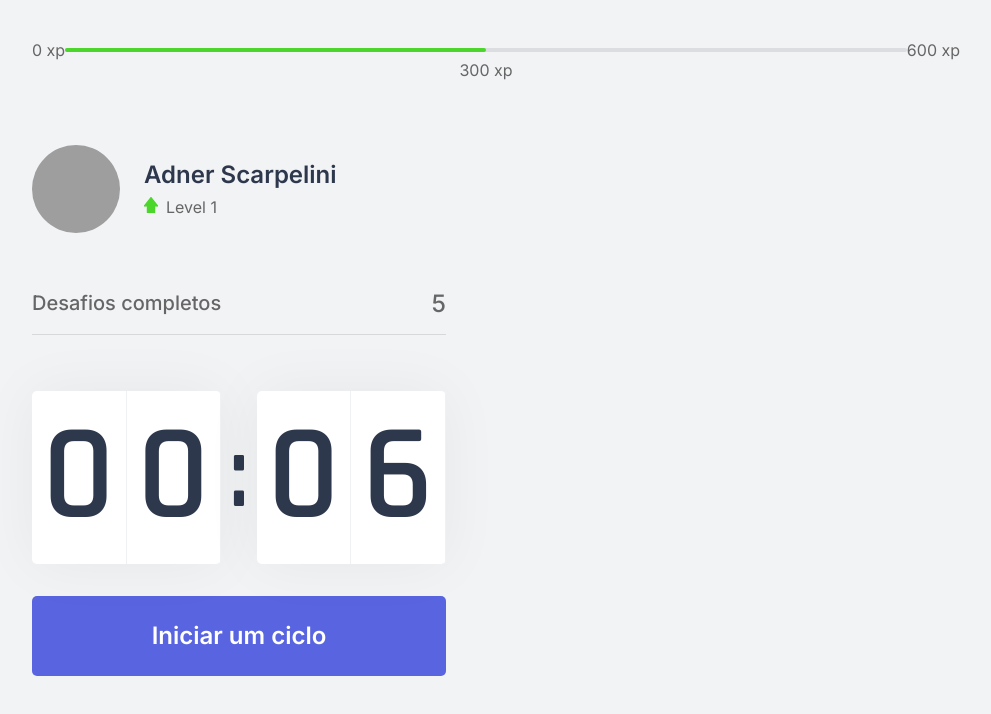
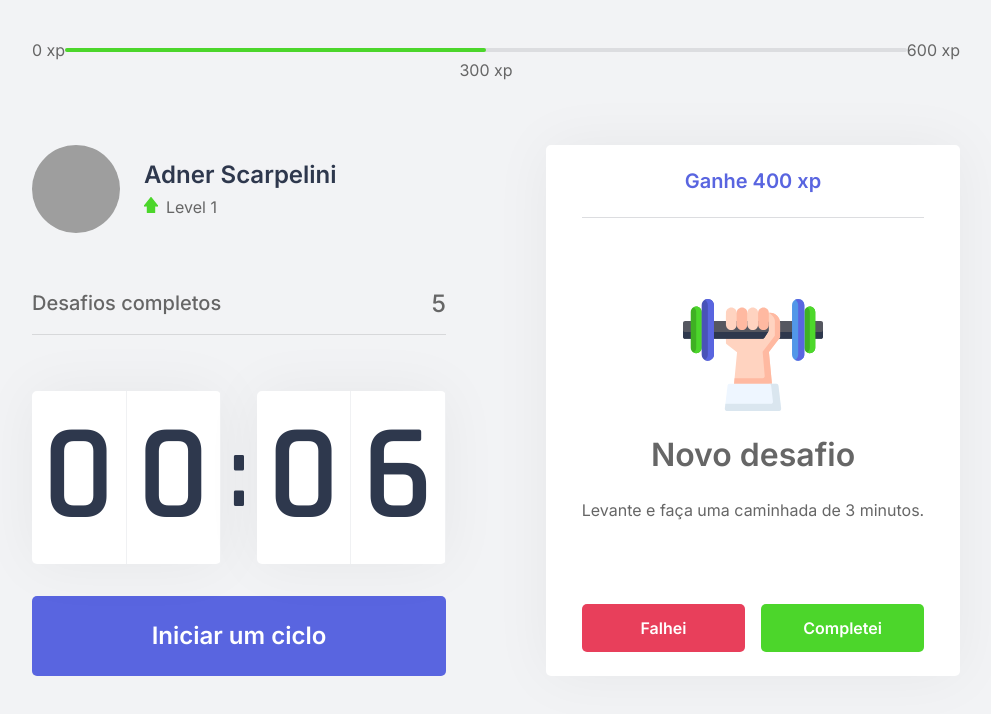
Before and after one commit to adnerscarpelini/nlw4-moveit-next, a Next.js app: page / in a window 1280 px wide. Shown: the top 714 px of the page, without its empty margins (144-1135 px from the left). Built offline with nearby package versions, Linux system fonts and the light colour scheme; grey boxes are pictures that could not be loaded.

Commit message:
Componente ChallangeBox

```diff
--- /dev/null
+++ b/src/components/ChallangeBox.tsx
@@ -0,0 +1,44 @@
+import styles from '../styles/components/ChallangeBox.module.css'
+
+export function ChallangeBox() {
+    const hasActiveChallange = true;
+
+    return (
+        <div className={styles.challangeBoxContainer}>
+            { hasActiveChallange ? (
+                <div className={styles.challangeActive}>
+                    <header>Ganhe 400 xp</header>
+
+                    <main>
+                        <img src="icons/body.svg" alt="Body" />
+                        <strong>Novo desafio</strong>
+                        <p>Levante e faça uma caminhada de 3 minutos.</p>
+                    </main>
+
+                    <footer>
+                        <button
+                            type="button"
+                            className={styles.challangeFailedButton}>
+                            Falhei
+                                    </button>
+
+                        <button
+                            type="button"
+                            className={styles.challangeSucceededButton}>
+                            Completei
+                                    </button>
+                    </footer>
+                </div>
+            ) :
+                (
+                    <div className={styles.challangeNotActive}>
+                        <strong>Finalize um ciclo para receber um desafio</strong>
+                        <p>
+                            <img src="icons/level-up.svg" alt="Avanço de Nível" />
+                    Avance de nível completando desafios
+                </p>
+                    </div>
+                )}
+        </div >
+    )
+}
--- a/src/pages/index.tsx
+++ b/src/pages/index.tsx
@@ -7,6 +7,7 @@
 import Head from 'next/head';
 
 import styles from '../styles/pages/Home.module.css';
+import { ChallangeBox } from "../components/ChallangeBox";
 
 export default function Home() {
   return (
@@ -23,7 +24,9 @@
           <CompletedChallanges />
           <Countdown />
         </div>
-        <div></div>
+        <div>
+          <ChallangeBox />
+        </div>
       </section>
     </div>
   );
--- /dev/null
+++ b/src/styles/components/ChallangeBox.module.css
@@ -0,0 +1,116 @@
+.challangeBoxContainer {
+    height: 100%;
+
+    background: var(--white);
+    border-radius: 5px;
+    box-shadow: 0 0 60px rgba(0, 0, 0, 0.05);
+    padding: 1.5rem 2rem;
+
+    display: flex;
+    flex-direction: column;
+    align-items: center;
+    justify-content: center;
+    text-align: center;
+}
+
+.challangeNotActive {
+    display: flex;
+    flex-direction: column;
+    align-items: center;
+}
+
+.challangeNotActive strong {
+    font-size: 1.5rem;
+    font-weight: 500;
+    line-height: 1.4;
+}
+
+.challangeNotActive p {
+    display: flex;
+    flex-direction: column;
+    align-items: center;
+    line-height: 1.4;
+    max-width: 70%;
+    margin-top: 3rem;
+}
+
+
+.challangeNotActive p img {
+   margin-bottom: 1rem;
+}
+
+
+.challangeActive {
+    height: 100%;
+    display: flex;
+    flex-direction: column;
+}
+
+.challangeActive header {
+    color: var(--blue);
+    font-weight: 600;
+    font-size: 1.25rem;
+    padding: 0 2rem 1.5rem;
+    border-bottom: 1px solid var(--gray-line);
+
+}
+
+.challangeActive main {
+    flex: 1;
+    display: flex;
+    flex-direction: column;
+    align-items: center;
+    justify-content: center;
+}
+
+.challangeActive main strong {
+    font-size: 2rem;
+    font-weight: 600;
+    color: --var(--title);
+    margin: 1.5rem;
+}
+
+.challangeActive main p {
+    line-height: 1.5;
+}
+
+.challangeActive footer {
+    display: grid;
+    grid-template-columns: 1fr 1fr;
+    /* Distancia entre os botões */
+    gap: 1rem;
+}
+
+.challangeActive footer button {
+    height: 3rem;
+
+    display: flex;
+    align-items: center;
+    justify-content: center;
+
+    justify-items: center;
+
+    border: 0;
+    border-radius: 5px;
+
+    color:var(--white);
+
+    font-size: 1rem;
+    font-weight: 600;
+
+    transition: filter 0.2s;
+}
+
+.challangeActive footer button.challangeFailedButton {
+    background: var(--red);
+}
+
+.challangeActive footer button.challangeSucceededButton {
+    background: var(--green);
+}
+
+
+/* Diminui o brilho no hover */
+.challangeActive footer button:hover{
+    filter: brightness(0.9);
+}
```
